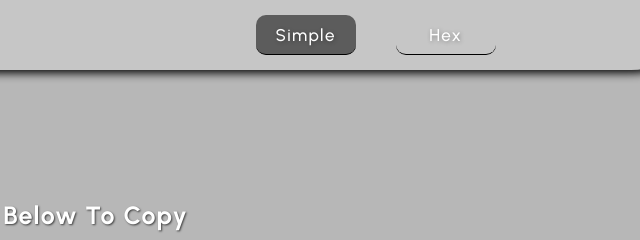
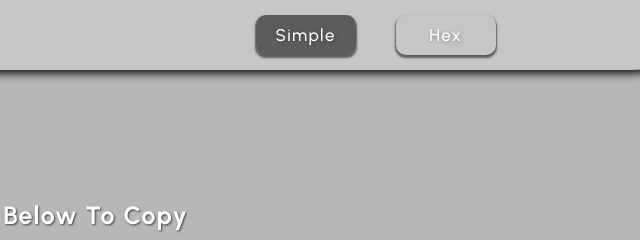
Before and after one commit to Joy-Mojumder/Btn-and-Navbar, a plain HTML site: page Color Flipper/index.html in a window 1280 px wide. Shown: the top 240 px of the page, 579-1219 px from the left. Drawn offline with Linux system fonts and the light colour scheme; a web font is replaced by a local one.

Commit message:
simple change

```diff
--- a/Color Flipper/style.css
+++ b/Color Flipper/style.css
@@ -59,7 +59,7 @@ body{
     cursor: pointer;
     color: #ffffff;
     text-shadow: .1rem .1rem .4rem rgba(0, 0, 0, 0.307);
-    border-bottom: .1rem solid black;
+    box-shadow: 0 .2rem .2rem .1rem rgba(0, 0, 0, 0.536);
 }
 .section-main .main{
     display: grid;
```
